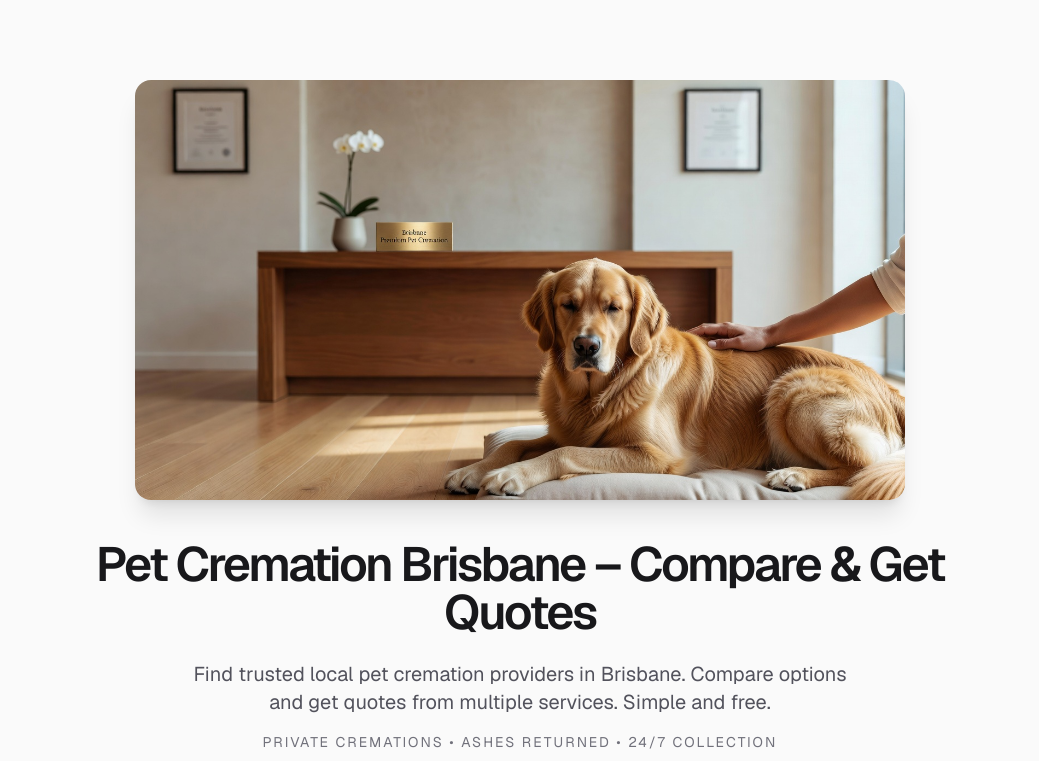
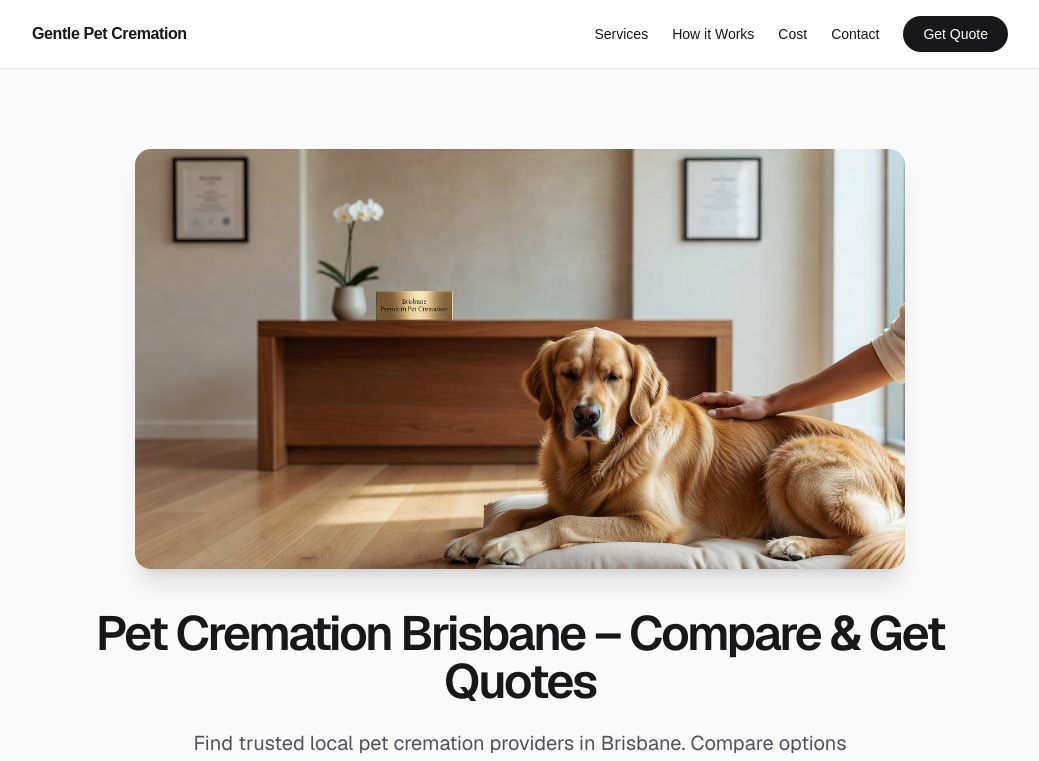
Before and after one commit to edwardted90/brisbanepetcremation, a Next.js app: page / in a window 1280 px wide. Shown: the top 761 px of the page, without its empty margins (120-1159 px from the left). Built offline with nearby package versions, Linux system fonts and the light colour scheme.

Commit message:
seo: add navigation menu for better internal linking

```diff
--- a/app/layout.tsx
+++ b/app/layout.tsx
@@ -69,6 +69,18 @@ export default function RootLayout({
           type="application/ld+json"
           dangerouslySetInnerHTML={{ __html: JSON.stringify(jsonLd) }}
         />
+        <nav className="border-b border-zinc-200 bg-white">
+          <div className="mx-auto flex max-w-5xl items-center justify-between px-6 py-4">
+            <a href="/" className="font-semibold tracking-tight">Gentle Pet Cremation</a>
+            <div className="flex items-center gap-6 text-sm">
+              <a href="/services" className="hover:text-zinc-600">Services</a>
+              <a href="/how-it-works" className="hover:text-zinc-600">How it Works</a>
+              <a href="/cost" className="hover:text-zinc-600">Cost</a>
+              <a href="/contact" className="hover:text-zinc-600">Contact</a>
+              <a href="/#quote" className="rounded-full bg-zinc-900 px-5 py-2 text-white hover:bg-black">Get Quote</a>
+            </div>
+          </div>
+        </nav>
         {children}
       </body>
     </html>
```
